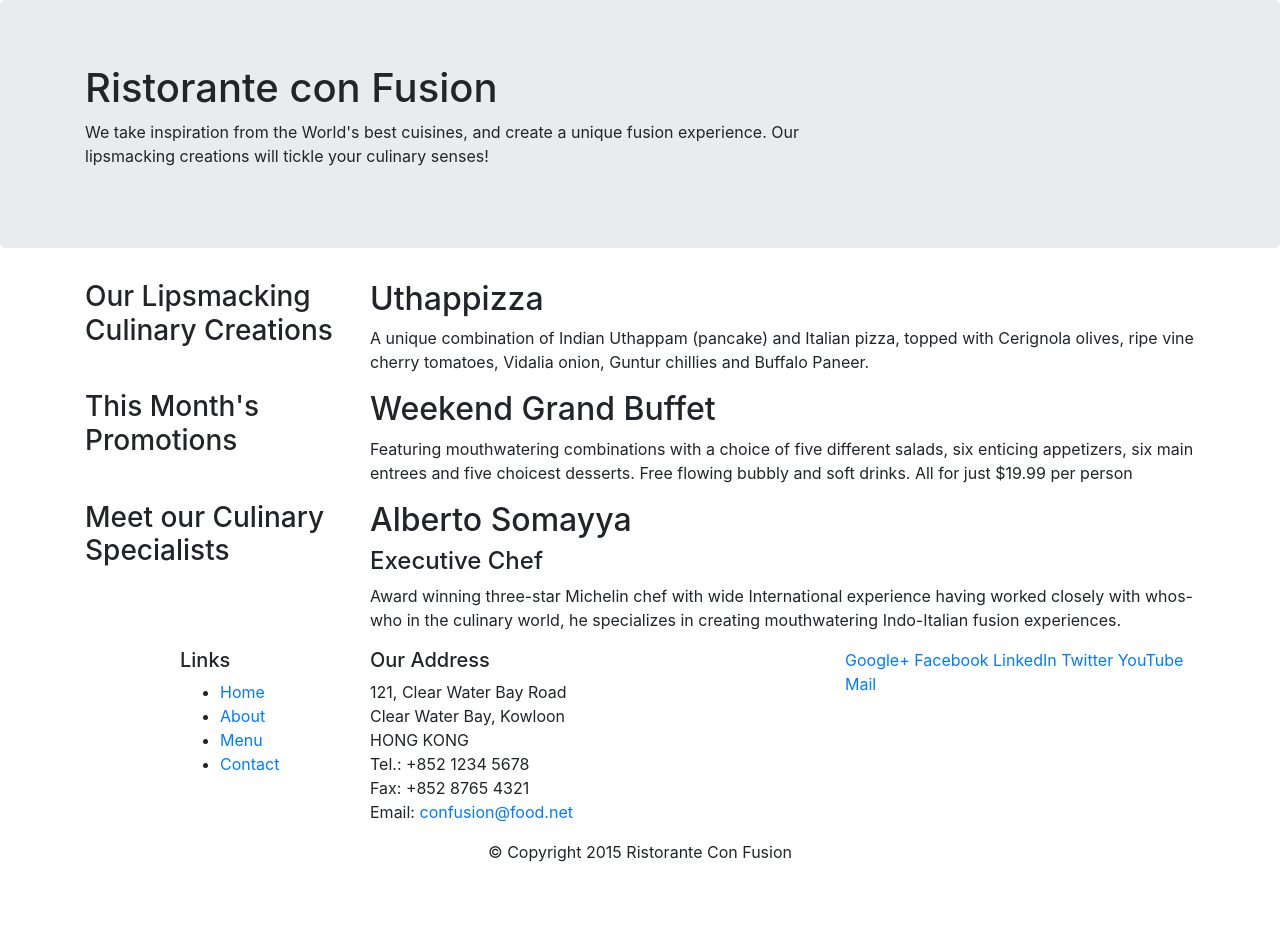
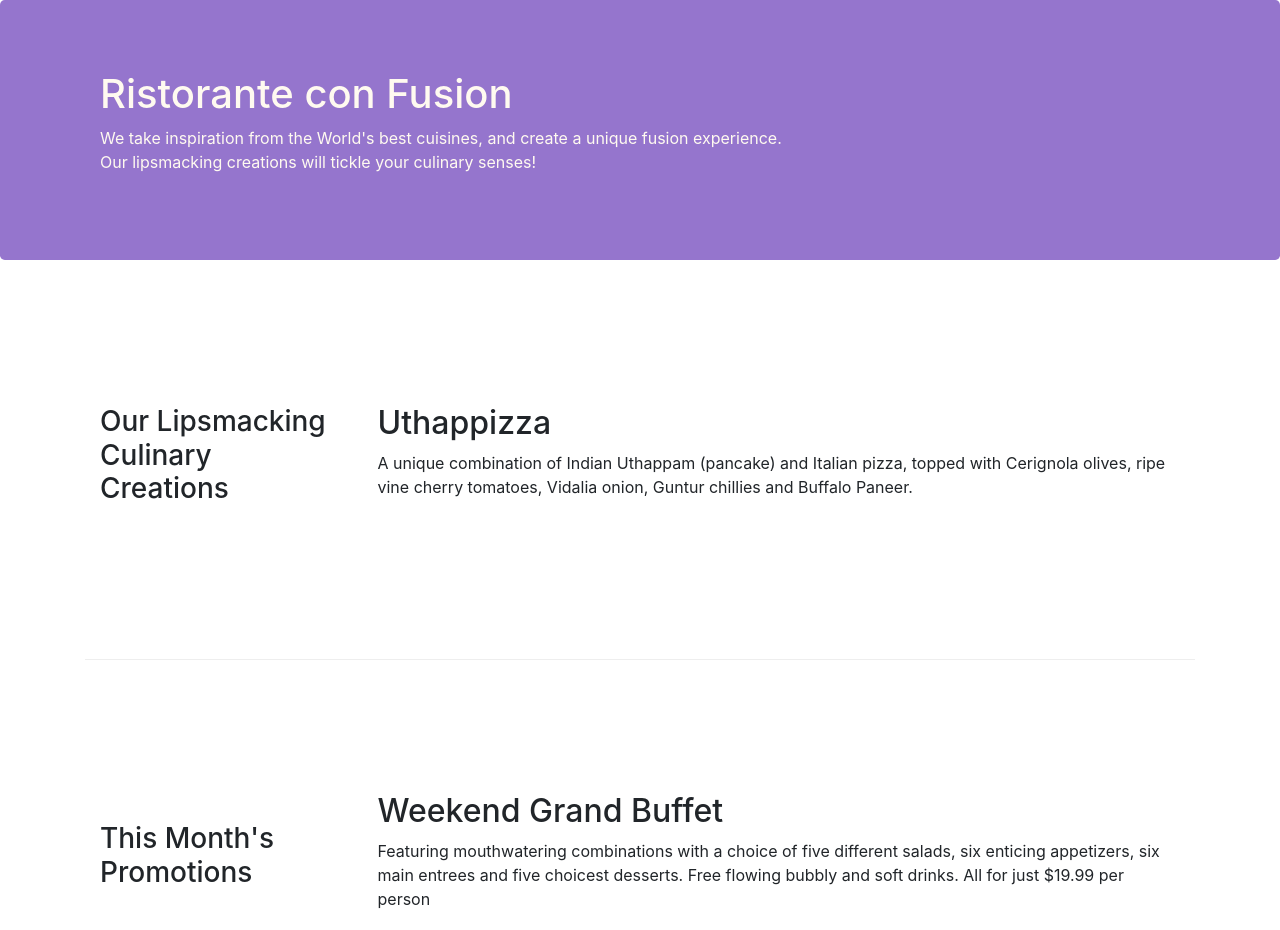
Before and after one commit to jxu43/bootstrap-test, a website: page index.html in a window 1280 px wide. Shown: the top 930 px of the page. Before the commit the page ends 880 px from the top, so only its background shows below. Drawn offline with nearby package versions, Linux system fonts and the light colour scheme.

Commit message:
second grid execrise

```diff
--- /dev/null
+++ b/css/styles.css
@@ -0,0 +1,30 @@
+.row-header {
+	margin: 0px auto;
+	padding: 0px auto;
+}
+
+.row-content {
+	margin: 0px auto;
+	padding: 50px 0px 50px 0px;
+	border-bottom: 1px ridge;
+	min-height: 400px;
+}
+
+.footer {
+	background-color: #D1C4E9;
+	margin: 0px auto;
+	padding: 20px 0px 20px 0px;
+}
+
+.jumbotron {
+	padding: 70px 30px 70px 30px;
+	margin: 0px auto;
+	background: #9575CD;
+	color: floralwhite;
+}
+
+address {
+	font-size: 80%;
+	margin: 0px;
+	color: #0f0f0f;
+}
--- a/index.html
+++ b/index.html
@@ -9,6 +9,7 @@
 
     <!-- Bootstrap CSS -->
     <link rel="stylesheet" href="node_modules/bootstrap/dist/css/bootstrap.min.css">
+	<link rel="stylesheet" href= "css/styles.css">
     <title>Ristorante Con Fusion</title>
 </head>
 
@@ -16,7 +17,7 @@
 
     <header class = "jumbotron">
         <div class = "container">
-            <div class = "row">
+            <div class = "row row-header">
                 <div class = "col-12 col-sm-8">
                     <h1>Ristorante con Fusion</h1>
                     <p>We take inspiration from the World's best cuisines, and create a unique fusion experience. Our lipsmacking creations will tickle your culinary senses!</p>
@@ -28,18 +29,18 @@
     </header>
 
     <div class = "container">
-        <div class = "row">
-            <div class = "col-sm-4 push-sm-8 col-md-3 push-md-9">
+        <div class = "row row-content align-items-center">
+            <div class = "col-sm-4 col-md-3 flex-last">
                 <h3>Our Lipsmacking Culinary Creations</h3>
             </div>
-            <div class = "col-sm pull-sm-4 col-md pull-md-3">
+            <div class = "col-sm col-md flex-first">
                 <h2>Uthappizza</h2>
                 <p>A unique combination of Indian Uthappam (pancake) and Italian pizza, topped with Cerignola olives, ripe vine cherry tomatoes, Vidalia onion, Guntur chillies and Buffalo Paneer.</p>
             </div>
         </div>
 
 
-        <div class = "row">
+        <div class = "row row-content align-items-center">
             <div class = "col-sm-4 col-md-3">
                 <h3>This Month's Promotions</h3>
             </div>
@@ -49,7 +50,7 @@
             </div>
         </div>
 
-        <div class = "row">
+        <div class = "row row-content align-items-center">
             <div class = "col-sm-4 push-sm-8 col-md-3 push-md-9">
                 <h3>Meet our Culinary Specialists</h3>
             </div>
@@ -61,12 +62,12 @@
         </div>
     </div>
 
-    <footer>
+    <footer class = "footer">
         <div class = "container">
             <div class = "row">
                 <div class = "col-5 offset-1 col-sm-2">
                     <h5>Links</h5>
-                    <ul>
+                    <ul class = "list-unstyled">
                         <li><a href="#">Home</a></li>
                         <li><a href="#">About</a></li>
                         <li><a href="#">Menu</a></li>
@@ -84,8 +85,8 @@
 		              Email: <a href="mailto:confusion@food.net">confusion@food.net</a>
 		           </address>
                 </div>
-                <div class = "col col-sm-4">
-                    <div>
+                <div class = "col col-sm-4 align-self-center">
+                    <div style = "text-align: center">
                         <a href="http://google.com/+">Google+</a>
                         <a href="http://www.facebook.com/profile.php?id=">Facebook</a>
                         <a href="http://www.linkedin.com/in/">LinkedIn</a>
```
